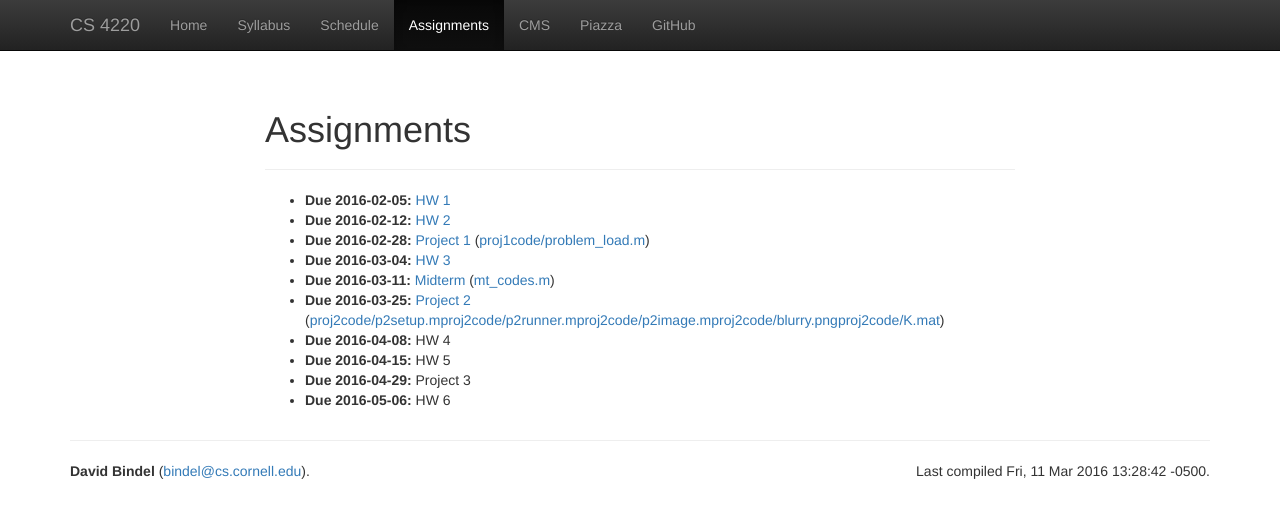
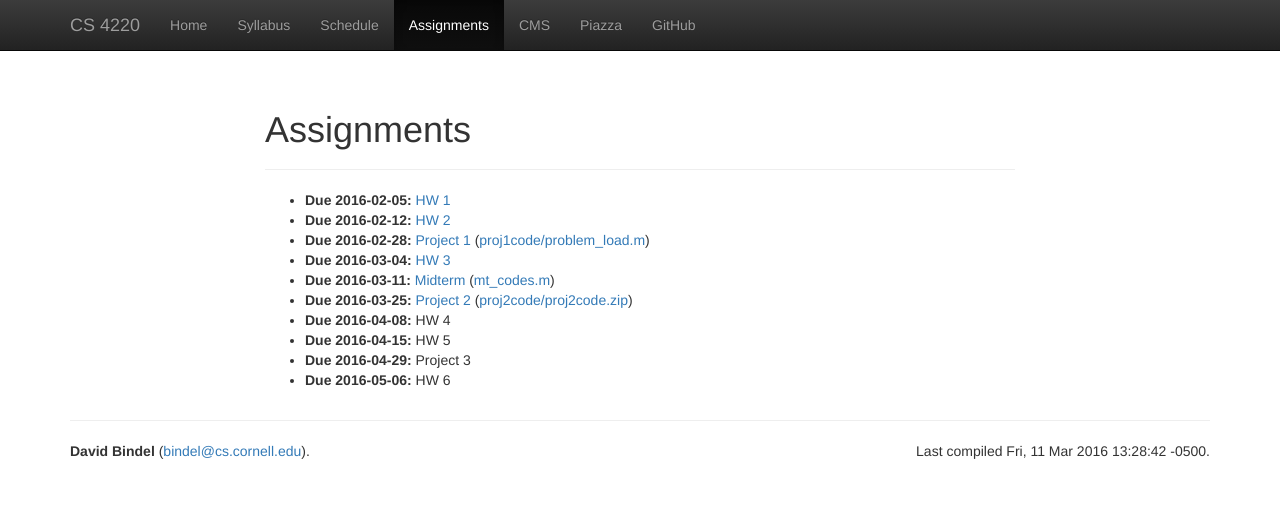
Before and after one commit to dbindel/cs4220-s17, a Jekyll site: the page built from web/assignments.html, in a window 1280 px wide. Shown: the top 518 px of the page. Built offline with Jekyll 4.4.1, drawn with Linux system fonts in a browser that asks for light colours; nearby versions of some CDN libraries.

Commit message:
Updates to proj2code linking.

```diff
--- a/web/_data/hw.yml
+++ b/web/_data/hw.yml
@@ -24,12 +24,7 @@
   desc: Project 2
   due: 2016-03-25
   file: proj2
-  support:
-    - proj2code/p2setup.m
-    - proj2code/p2runner.m
-    - proj2code/p2image.m
-    - proj2code/blurry.png
-    - proj2code/K.mat
+  support: [proj2code/proj2code.zip]
 -
   desc: HW 4
   due: 2016-04-08
```
Also changed, not shown: 1 other file.
